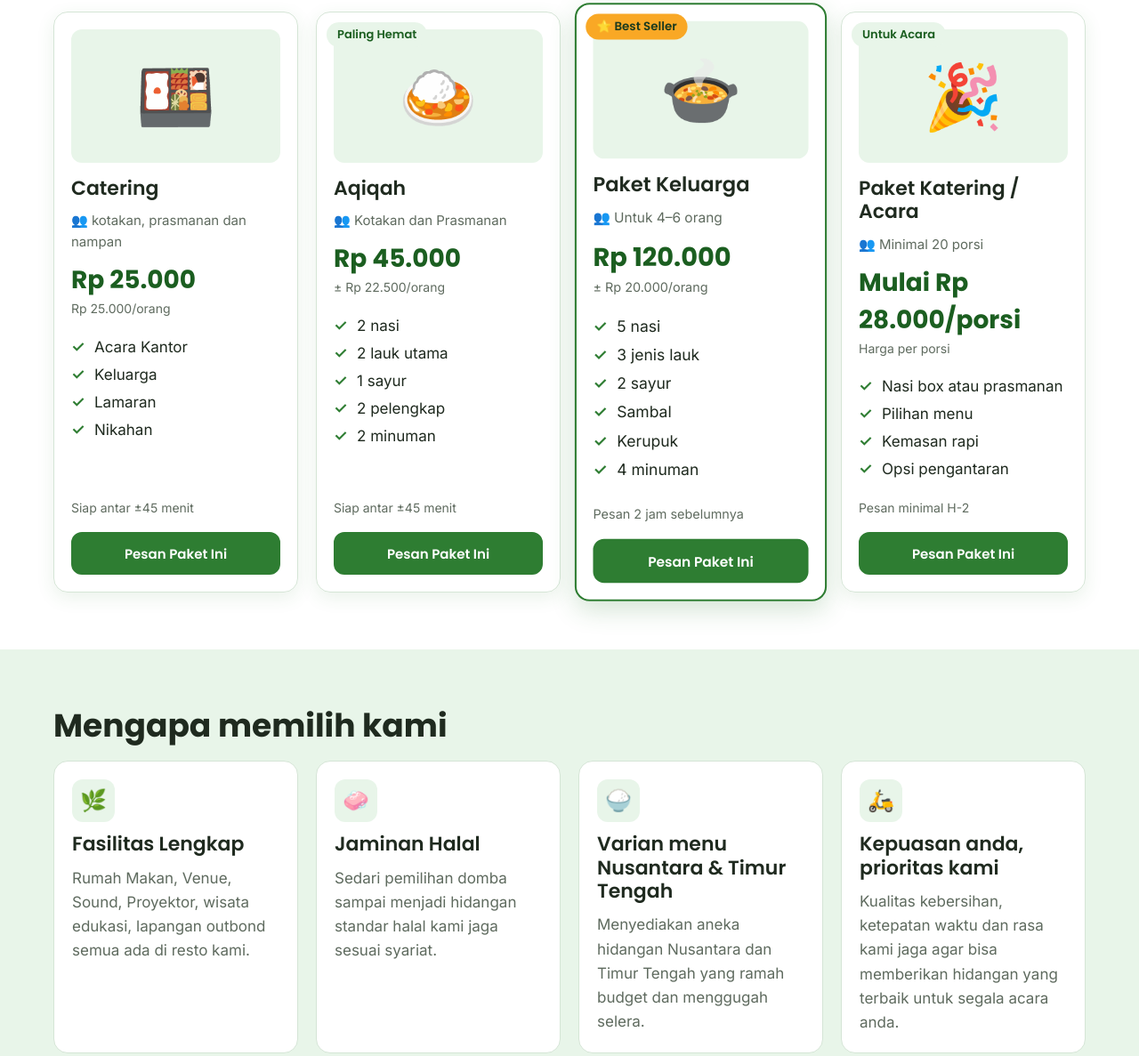
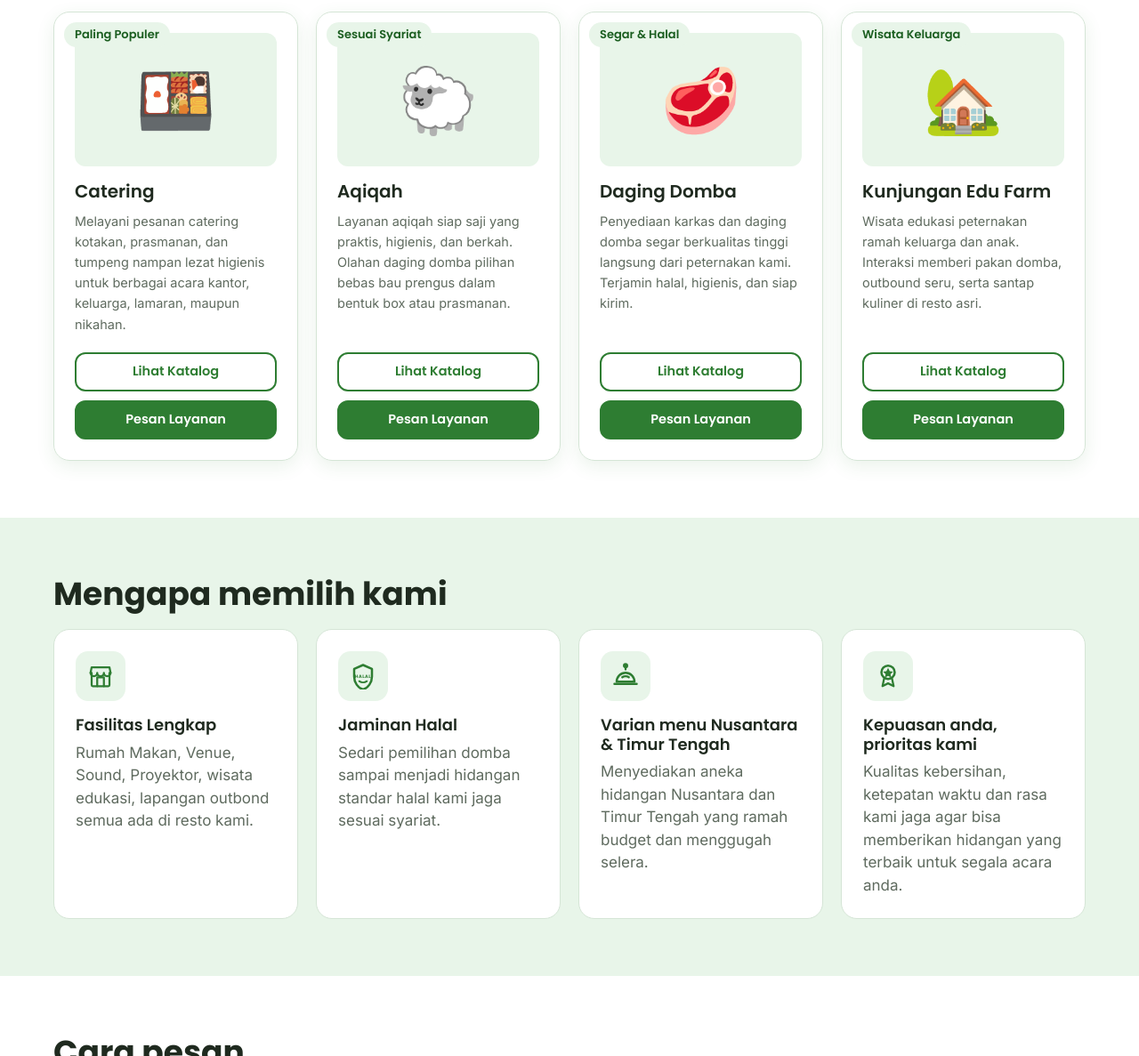
Before and after one commit to axelots-es/domkar, a plain HTML site: page index.html in a window 1280 px wide. Shown: the part 737-1924 px from the top of the page at 89% size. Drawn offline with Linux system fonts and the light colour scheme.

Commit message:
lengkapi logo

```diff
--- a/assets/app.js
+++ b/assets/app.js
@@ -9,19 +9,26 @@
   var esc = function (s) { return String(s).replace(/[&<>"]/g, function (c) { return { "&": "&amp;", "<": "&lt;", ">": "&gt;", '"': "&quot;" }[c]; }); };
 
   // Paket
-  $("#packages").innerHTML = S.packages.map(function (p, i) {
-    var msg = p.catering
-      ? "Halo, saya ingin menanyakan *Paket Katering/Acara* untuk ... porsi pada tanggal ... Mohon info detailnya."
-      : "Halo, saya ingin memesan *" + p.name + " (" + p.priceLabel + ")*. Mohon info ketersediaan dan estimasi pengantaran. Terima kasih.";
-    var badge = p.best ? '<span class="badge best">⭐ Best Seller</span>' : (p.badge ? '<span class="badge">' + esc(p.badge) + "</span>" : "");
-    return '<article class="card' + (p.best ? " featured" : "") + '">' + badge +
-      '<div class="ph" role="img" aria-label="Ilustrasi ' + esc(p.name) + '">' + p.emoji + "</div>" +
-      "<h3>" + esc(p.name) + '</h3><p class="for">👥 ' + esc(p.for) + "</p>" +
-      '<p class="price">' + esc(p.priceLabel) + '</p><p class="per">' + esc(p.perHead) + "</p>" +
-      '<ul class="ticks">' + p.items.map(function (t) { return "<li>" + esc(t) + "</li>"; }).join("") + "</ul>" +
-      '<p class="note">' + esc(p.note) + "</p>" +
-      '<a class="btn block" target="_blank" rel="noopener noreferrer" href="' + wa(msg) + '" data-pkg="' + esc(p.name) + '">Pesan Paket Ini</a></article>';
-  }).join("");
+  if ($("#packages") && S.packages) {
+    $("#packages").innerHTML = S.packages.map(function (p) {
+      var msg = p.waMessage || ("Assalamualaikum Dombastis. saya ingin pesan " + p.name.toLowerCase());
+      var badge = p.best ? '<span class="badge best">⭐ Best Seller</span>' : (p.badge ? '<span class="badge">' + esc(p.badge) + "</span>" : "");
+      var driveUrl = p.catalogUrl || "https://drive.google.com/";
+      var desc = p.desc || p.for || "";
+      var visual = p.image
+        ? '<img src="' + esc(p.image) + '" alt="' + esc(p.name) + '">'
+        : p.emoji;
+      return '<article class="card' + (p.best ? " featured" : "") + '">' + badge +
+        '<div class="ph" role="img" aria-label="Ilustrasi ' + esc(p.name) + '">' + visual + "</div>" +
+        "<h3>" + esc(p.name) + "</h3>" +
+        '<p class="card-desc">' + esc(desc) + "</p>" +
+        '<div class="card-actions">' +
+          '<a class="btn btn-ghost block btn-katalog" target="_blank" rel="noopener noreferrer" href="' + esc(driveUrl) + '">Lihat Katalog</a>' +
+          '<a class="btn block" target="_blank" rel="noopener noreferrer" href="' + wa(msg) + '" data-pkg="' + esc(p.name) + '">Pesan Layanan</a>' +
+        "</div>" +
+      "</article>";
+    }).join("");
+  }
 
   // Klien Kami
   if ($("#clients") && S.clients) {
@@ -33,9 +40,27 @@
     }).join("");
   }
 
+  // Keunggulan / Perks Icon Map
+  var perkIcons = {
+    "fasilitas": '<svg viewBox="0 0 24 24" fill="none" stroke="currentColor" stroke-width="1.8" stroke-linecap="round" stroke-linejoin="round"><path d="M3 9l1-5h16l1 5"/><path d="M4 9v11a1 1 0 0 0 1 1h14a1 1 0 0 0 1-1V9"/><path d="M9 21V13h6v8"/><path d="M3 9a3 3 0 0 0 6 0 3 3 0 0 0 6 0 3 3 0 0 0 6 0"/></svg>',
+    "halal": '<svg viewBox="0 0 24 24" fill="none" stroke="currentColor" stroke-width="1.8" stroke-linecap="round" stroke-linejoin="round"><path d="M12 2L4 5.5v6.8c0 5.4 3.4 10.4 8 11.7 4.6-1.3 8-6.3 8-11.7V5.5L12 2z" stroke-width="2"/><text x="12" y="13.5" text-anchor="middle" font-family="Poppins, Arial, sans-serif" font-weight="800" font-size="4" fill="currentColor" stroke="none" letter-spacing="0.4">HALAL</text><path d="M8.5 16.5c1.1.8 2.2 1.2 3.5 1.2s2.4-.4 3.5-1.2" stroke-width="1.5"/></svg>',
+    "menu": '<svg viewBox="0 0 24 24" fill="none" stroke="currentColor" stroke-width="1.8" stroke-linecap="round" stroke-linejoin="round"><path d="M12 4a1.5 1.5 0 1 0 0-3 1.5 1.5 0 0 0 0 3z" fill="currentColor"/><path d="M12 4v2"/><path d="M4 17a8 8 0 0 1 16 0H4z" stroke-width="2"/><path d="M2 19h20" stroke-width="2"/><path d="M9 13c1-.8 2-1 3-1s2 .2 3 1"/></svg>',
+    "kepuasan": '<svg viewBox="0 0 24 24" fill="none" stroke="currentColor" stroke-width="1.8" stroke-linecap="round" stroke-linejoin="round"><circle cx="12" cy="8.5" r="6" stroke-width="2"/><polygon points="12,4.5 13.5,7.5 16.5,8 14.2,10.2 14.8,13.2 12,11.7 9.2,13.2 9.8,10.2 7.5,8 10.5,7.5" fill="currentColor" stroke="none"/><polyline points="8.5 14 7 21 12 18.5 17 21 15.5 14"/></svg>'
+  };
+
+  function getPerkIcon(key) {
+    if (perkIcons[key]) return perkIcons[key];
+    if (key === "🌿") return perkIcons["fasilitas"];
+    if (key === "🧼") return perkIcons["halal"];
+    if (key === "🍚") return perkIcons["menu"];
+    if (key === "🛵") return perkIcons["kepuasan"];
+    return key;
+  }
+
   // Keunggulan, testimoni, FAQ
   $("#perks").innerHTML = S.perks.map(function (k) {
-    return '<div class="perk"><span class="ico" aria-hidden="true">' + k[0] + "</span><h3>" + esc(k[1]) + "</h3><p>" + esc(k[2]) + "</p></div>";
+    var iconHtml = getPerkIcon(k[0]);
+    return '<div class="perk"><span class="ico" aria-hidden="true">' + iconHtml + "</span><h3>" + esc(k[1]) + "</h3><p>" + esc(k[2]) + "</p></div>";
   }).join("");
   $("#reviews") && ($("#reviews").innerHTML = S.reviews.map(function (r) {
     return '<figure class="rev"><div class="stars" aria-label="Rating ' + r[1] + ' dari 5">' + "★".repeat(r[1]) + "☆".repeat(5 - r[1]) + "</div><blockquote>" + esc(r[2]) + "</blockquote><figcaption>" + esc(r[0]) + "</figcaption></figure>";
--- a/assets/config.js
+++ b/assets/config.js
@@ -1,42 +1,61 @@
 /* ===== EDIT DI SINI: nomor WhatsApp, paket, testimoni, FAQ ===== */
 window.SITE = {
     waNumber: "6287787502950", // format 62xxxxxxxxxx tanpa + atau 0 di depan
+    // ===== PILIHAN PAKET & LAYANAN =====
     packages: [
         {
-            name: "Catering", for: " kotakan, prasmanan dan nampan", emoji: "🍱", price: 25000, priceLabel: "Rp 25.000", perHead: "Rp 25.000/orang",
-            items: ["Acara Kantor", "Keluarga", "Lamaran", "Nikahan"], note: "Siap antar ±45 menit"
+            name: "Catering",
+            emoji: "🍱",
+            badge: "Paling Populer",
+            desc: "Melayani pesanan catering kotakan, prasmanan, dan tumpeng nampan lezat higienis untuk berbagai acara kantor, keluarga, lamaran, maupun nikahan.",
+            catalogUrl: "https://drive.google.com/drive/folders/katalog-catering-dombastis",
+            waMessage: "Assalamualaikum Dombastis. saya ingin pesan catering"
         },
         {
-            name: "Aqiqah", for: "Kotakan dan Prasmanan", emoji: "🍛", price: 45000, priceLabel: "Rp 45.000", perHead: "± Rp 22.500/orang", badge: "Paling Hemat",
-            items: ["2 nasi", "2 lauk utama", "1 sayur", "2 pelengkap", "2 minuman"], note: "Siap antar ±45 menit"
+            name: "Aqiqah",
+            emoji: "🐑",
+            badge: "Sesuai Syariat",
+            desc: "Layanan aqiqah siap saji yang praktis, higienis, dan berkah. Olahan daging domba pilihan bebas bau prengus dalam bentuk box atau prasmanan.",
+            catalogUrl: "https://drive.google.com/drive/folders/katalog-aqiqah-dombastis",
+            waMessage: "Assalamualaikum Dombastis. saya ingin pesan aqiqah"
         },
         {
-            name: "Paket Keluarga", for: "Untuk 4–6 orang", emoji: "🍲", price: 120000, priceLabel: "Rp 120.000", perHead: "± Rp 20.000/orang", best: true,
-            items: ["5 nasi", "3 jenis lauk", "2 sayur", "Sambal", "Kerupuk", "4 minuman"], note: "Pesan 2 jam sebelumnya"
+            name: "Daging Domba",
+            emoji: "🥩",
+            badge: "Segar & Halal",
+            desc: "Penyediaan karkas dan daging domba segar berkualitas tinggi langsung dari peternakan kami. Terjamin halal, higienis, dan siap kirim.",
+            catalogUrl: "https://drive.google.com/drive/folders/katalog-daging-domba-dombastis",
+            waMessage: "Assalamualaikum Dombastis. saya ingin pesan daging domba"
         },
         {
-            name: "Paket Katering / Acara", for: "Minimal 20 porsi", emoji: "🎉", price: 0, priceLabel: "Mulai Rp 28.000/porsi", perHead: "Harga per porsi", badge: "Untuk Acara", catering: true,
-            items: ["Nasi box atau prasmanan", "Pilihan menu", "Kemasan rapi", "Opsi pengantaran"], note: "Pesan minimal H-2"
+            name: "Kunjungan Edu Farm",
+            emoji: "🏡",
+            badge: "Wisata Keluarga",
+            desc: "Wisata edukasi peternakan ramah keluarga dan anak. Interaksi memberi pakan domba, outbound seru, serta santap kuliner di resto asri.",
+            catalogUrl: "https://drive.google.com/drive/folders/katalog-edufarm-dombastis",
+            waMessage: "Assalamualaikum Dombastis. saya ingin pesan kunjungan edu farm"
         }
     ],
+    // ===== KEUNGGULAN =====
+    // Pilihan icon: "fasilitas", "halal", "menu", "kepuasan", atau masukkan emoji/SVG pilihan Anda
     perks: [
-        ["🌿", "Fasilitas Lengkap", "Rumah Makan, Venue, Sound, Proyektor, wisata edukasi, lapangan outbond semua ada di resto kami."],
-        ["🧼", "Jaminan Halal", "Sedari pemilihan domba sampai menjadi hidangan standar halal kami jaga sesuai syariat."],
-        ["🍚", "Varian menu Nusantara & Timur Tengah", "Menyediakan aneka hidangan Nusantara dan Timur Tengah yang ramah budget dan menggugah selera."],
-        ["🛵", "Kepuasan anda, prioritas kami", "Kualitas kebersihan, ketepatan waktu dan rasa kami jaga agar bisa memberikan hidangan yang terbaik untuk segala acara anda."]
+        ["fasilitas", "Fasilitas Lengkap", "Rumah Makan, Venue, Sound, Proyektor, wisata edukasi, lapangan outbond semua ada di resto kami."],
+        ["halal", "Jaminan Halal", "Sedari pemilihan domba sampai menjadi hidangan standar halal kami jaga sesuai syariat."],
+        ["menu", "Varian menu Nusantara & Timur Tengah", "Menyediakan aneka hidangan Nusantara dan Timur Tengah yang ramah budget dan menggugah selera."],
+        ["kepuasan", "Kepuasan anda, prioritas kami", "Kualitas kebersihan, ketepatan waktu dan rasa kami jaga agar bisa memberikan hidangan yang terbaik untuk segala acara anda."]
     ],
     // ===== KLIEN KAMI =====
     // Untuk menambahkan logo: Masukkan file gambar (png/webp/svg) ke folder 'image/clients/'
     // lalu tulis path-nya pada 'logo', contoh: logo: "image/clients/eagle.png"
     // Jika 'logo' dibiarkan kosong (""), otomatis menampilkan kotak inisial.
     clients: [
-        { name: "Eagle Sporting Good", logo: "image/egle.webp", initial: "ESG" },
-        { name: "PT SAI", logo: "", initial: "SAI" },
-        { name: "DISNAKER Nganjuk", logo: "", initial: "DIS" },
-        { name: "BLK Nganjuk", logo: "", initial: "BLK" },
-        { name: "Nucless", logo: "", initial: "NUC" },
-        { name: "LPK Insan Kamil", logo: "", initial: "IK" },
-        { name: "LPNU Nganjuk", logo: "image/lpnu.webp", initial: "LPNU" }
+        { name: "Eagle Sporting Good", logo: "image/egle.png", initial: "ESG" },
+        { name: "PT SAI", logo: "image/sai.png", initial: "SAI" },
+        { name: "DISNAKER Nganjuk", logo: "image/disnaker.webp", initial: "DIS" },
+        { name: "BLK Nganjuk", logo: "image/blk.webp", initial: "BLK" },
+        { name: "Nucless", logo: "image/nucless.webp", initial: "NUC" },
+        { name: "LPK Insan Kamil", logo: "image/lpk.webp", initial: "IK" },
+        { name: "LPNU Nganjuk", logo: "image/lpnu.png", initial: "LPNU" }
     ],
     reviews: [
         ["Rina A.", 5, "Porsinya pas, sayurnya masih segar. Langganan makan siang kantor."],
--- a/assets/style.css
+++ b/assets/style.css
@@ -280,12 +280,56 @@ summary:focus-visible {
     display: flex;
     flex-direction: column;
     background: #fff;
-    border-radius: 16px;
-    padding: 20px;
+    border-radius: 18px;
+    padding: 24px;
     box-shadow: var(--shadow);
-    transition: transform .25s;
+    transition: transform .25s, box-shadow .25s;
     --mx: 50%;
     --my: 50%
+}
+
+.card:hover {
+    transform: translateY(-4px);
+    box-shadow: 0 12px 28px rgba(0, 0, 0, .08)
+}
+
+.card h3 {
+    margin: 0 0 10px;
+    font-size: 20px;
+    color: var(--ink)
+}
+
+.card-desc {
+    margin: 0 0 20px;
+    color: var(--mute);
+    font-size: 14.5px;
+    line-height: 1.6;
+    flex-grow: 1
+}
+
+.card-actions {
+    display: flex;
+    flex-direction: column;
+    gap: 10px;
+    margin-top: auto
+}
+
+.card-actions .btn {
+    min-height: 44px;
+    font-size: 14.5px;
+    padding: 0 16px
+}
+
+.btn-katalog {
+    background: #fff;
+    color: var(--g);
+    border: 2px solid var(--g)
+}
+
+.btn-katalog:hover {
+    background: var(--mint);
+    color: var(--gd);
+    border-color: var(--gd)
 }
 
 .card::before {
@@ -296,6 +340,7 @@ summary:focus-visible {
     border: 2px solid transparent;
     background: radial-gradient(180px circle at var(--mx) var(--my), var(--gl), transparent 70%) border-box;
     -webkit-mask: linear-gradient(#fff 0 0) padding-box, linear-gradient(#fff 0 0);
+    mask: linear-gradient(#fff 0 0) padding-box, linear-gradient(#fff 0 0);
     -webkit-mask-composite: destination-out;
     mask-composite: exclude;
     opacity: 0;
@@ -315,9 +360,6 @@ summary:focus-visible {
     pointer-events: none
 }
 
-.card:hover {
-    transform: translateY(-4px)
-}
 
 .card.featured::after {
     border: 2px solid var(--g)
@@ -393,25 +435,51 @@ summary:focus-visible {
 /* perks, steps, reviews */
 .perk {
     background: #fff;
-    border-radius: 16px;
-    padding: 20px;
-    border: 1px solid var(--line)
+    border-radius: 18px;
+    padding: 24px;
+    border: 1px solid var(--line);
+    transition: transform .2s ease, box-shadow .2s ease
+}
+
+.perk:hover {
+    transform: translateY(-3px);
+    box-shadow: var(--shadow)
+}
+
+.perk h3 {
+    margin: 0 0 8px;
+    font-size: 18px;
+    color: var(--ink)
 }
 
 .perk p {
     margin: 0;
-    color: var(--mute)
+    color: var(--mute);
+    line-height: 1.5
 }
 
 .ico {
     display: grid;
     place-items: center;
-    width: 48px;
-    height: 48px;
-    border-radius: 12px;
+    width: 56px;
+    height: 56px;
+    border-radius: 14px;
     background: var(--mint);
-    font-size: 24px;
-    margin-bottom: 12px
+    color: var(--g);
+    font-size: 28px;
+    margin-bottom: 16px;
+    transition: transform .2s ease, background-color .2s ease
+}
+
+.ico svg {
+    width: 30px;
+    height: 30px;
+    display: block
+}
+
+.perk:hover .ico {
+    transform: scale(1.08);
+    background: #d4ebd6
 }
 
 .steps {
```
Also changed, not shown: image/blk.webp (added), image/disnaker.webp (added), image/lpk.webp (added), image/nucless.webp (added).
